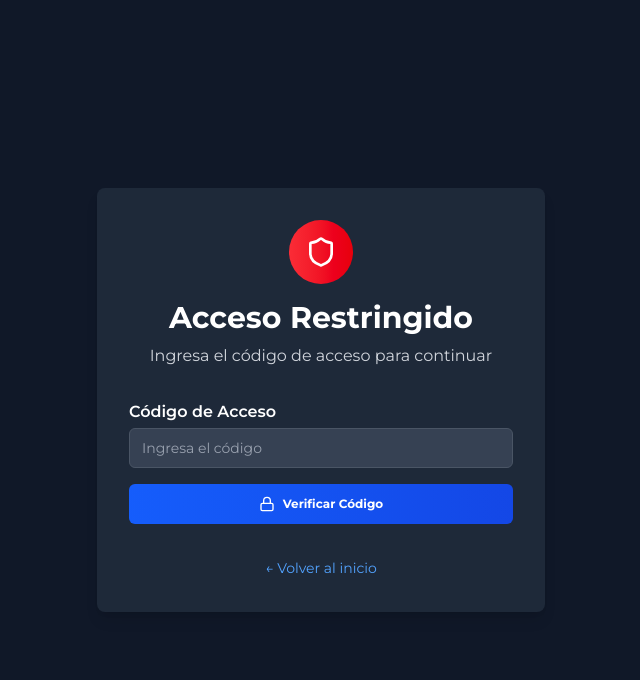
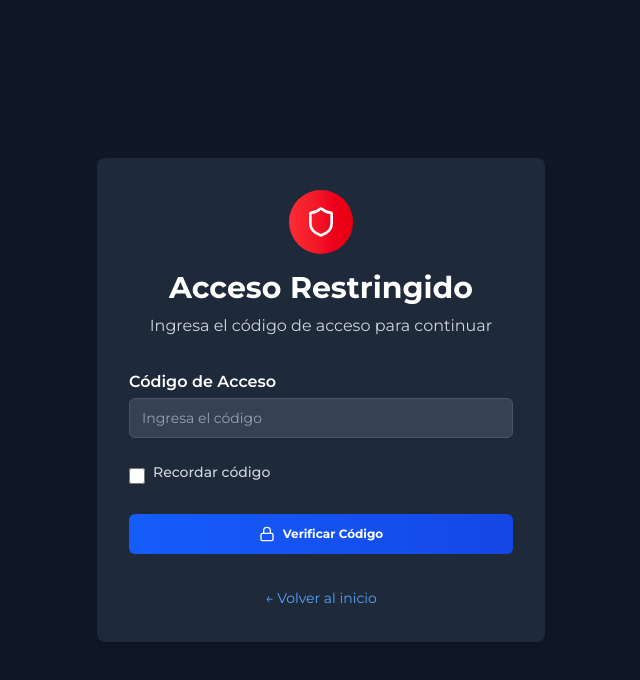
Before and after one commit to mael2021/barbershop, a React (Vite) app: page /admin in a window 1280 px wide. Shown: the top 680 px of the page, without its empty margins (319-959 px from the left). Built offline with nearby package versions, Linux system fonts and the light colour scheme; no server answers.

Commit message:
prueba de bloqueo pagina de admin v5

```diff
--- a/src/pages/AdminPage/index.tsx
+++ b/src/pages/AdminPage/index.tsx
@@ -28,10 +28,23 @@ export const AdminPage = () => {
   const [isAuthenticated, setIsAuthenticated] = useState(false);
   const [accessCode, setAccessCode] = useState("");
   const [codeError, setCodeError] = useState("");
+  const [rememberCode, setRememberCode] = useState(false);
   const [todayAppointments, setTodayAppointments] = useState<Appointment[]>([]);
   const [loadingAppointments, setLoadingAppointments] = useState(false);
   const [deletingAppointment, setDeletingAppointment] = useState<string | null>(null);
   const [selectedDate, setSelectedDate] = useState(new Date().toISOString().split('T')[0]);
+
+  useEffect(() => {
+    // Verificar si hay un código de acceso guardado
+    const storedCode = localStorage.getItem('adminAccessCode');
+    if (storedCode === "cris2025F") {
+      setIsAuthenticated(true);
+      toast.success({
+        text: "Acceso automático",
+        description: "Bienvenido de nuevo al panel de administración.",
+      });
+    }
+  }, []);
 
   useEffect(() => {
     const handleAuthCallback = async () => {
@@ -245,6 +258,11 @@ export const AdminPage = () => {
       });
       // Cargar citas del día cuando se autentica
       loadTodayAppointments();
+
+      // Guardar el código si "Recordar" está marcado
+      if (rememberCode) {
+        localStorage.setItem('adminAccessCode', accessCode);
+      }
     } else {
       setCodeError("Código incorrecto. Inténtalo nuevamente.");
       setAccessCode("");
@@ -444,13 +462,17 @@ export const AdminPage = () => {
 
       if (response.ok) {
         setIsLinked(false);
+        // También cerrar sesión de Supabase
+        await supabase.auth.signOut();
+
+        // Limpiar el código de acceso guardado y estado de autenticación
+        localStorage.removeItem('adminAccessCode');
+        setIsAuthenticated(false);
+
         toast.success({
           text: "Cuenta desvinculada",
           description: "Se ha eliminado la conexión con Google Calendar.",
         });
-
-        // También cerrar sesión de Supabase
-        await supabase.auth.signOut();
       } else {
         const errorData = await response.json();
         throw new Error(errorData.error || "Error al desvincular en el servidor");
@@ -482,7 +504,7 @@ export const AdminPage = () => {
               <p className="mt-2 text-gray-300">Ingresa el código de acceso para continuar</p>
             </div>
 
-            <form onSubmit={handleCodeSubmit} className="space-y-4">
+            <form onSubmit={handleCodeSubmit} className="space-y-6">
               <div>
                 <Label htmlFor="accessCode" className="text-white font-semibold">
                   Código de Acceso
@@ -499,6 +521,19 @@ export const AdminPage = () => {
                 {codeError && (
                   <p className="mt-2 text-sm text-red-400">{codeError}</p>
                 )}
+              </div>
+
+              <div className="flex items-center">
+                <Input
+                  id="rememberCode"
+                  type="checkbox"
+                  checked={rememberCode}
+                  onChange={(e) => setRememberCode(e.target.checked)}
+                  className="h-4 w-4 rounded border-gray-600 bg-gray-700 text-blue-500 focus:ring-offset-gray-800 focus:ring-blue-600"
+                />
+                <Label htmlFor="rememberCode" className="ml-2 block text-sm text-gray-300">
+                  Recordar código
+                </Label>
               </div>
 
               <Button
```
